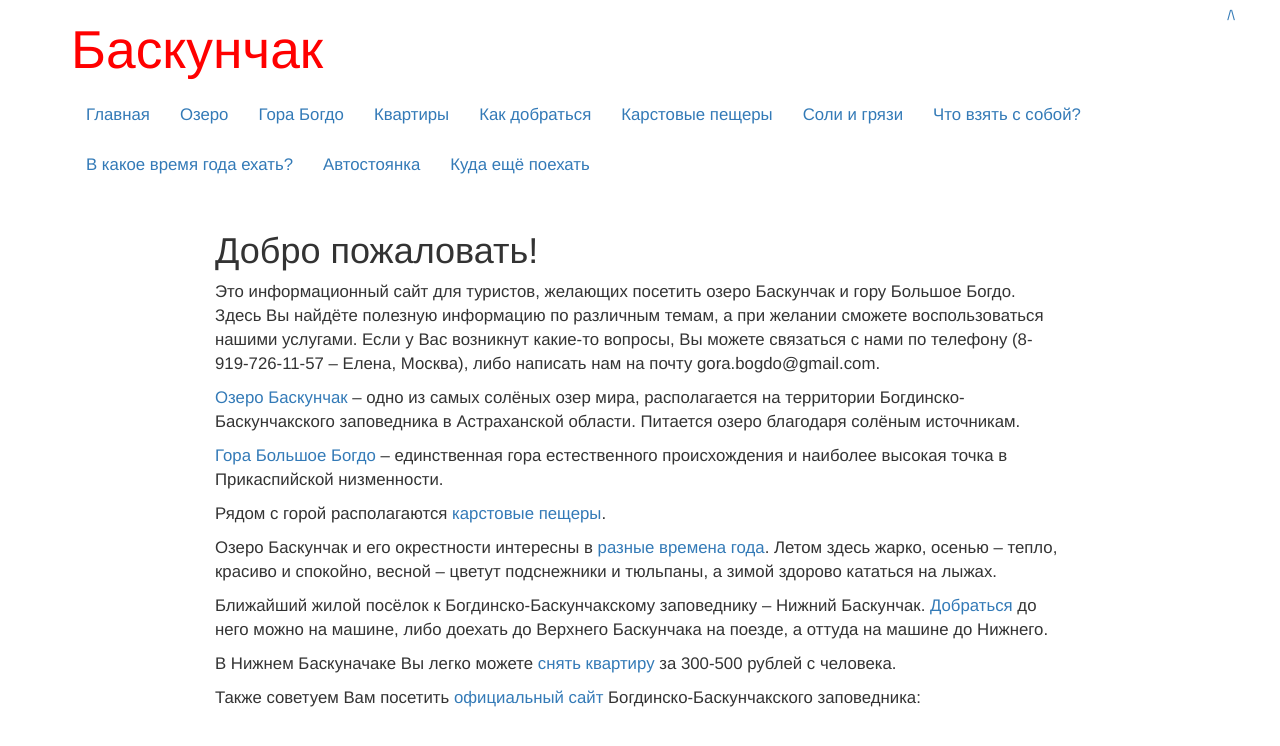
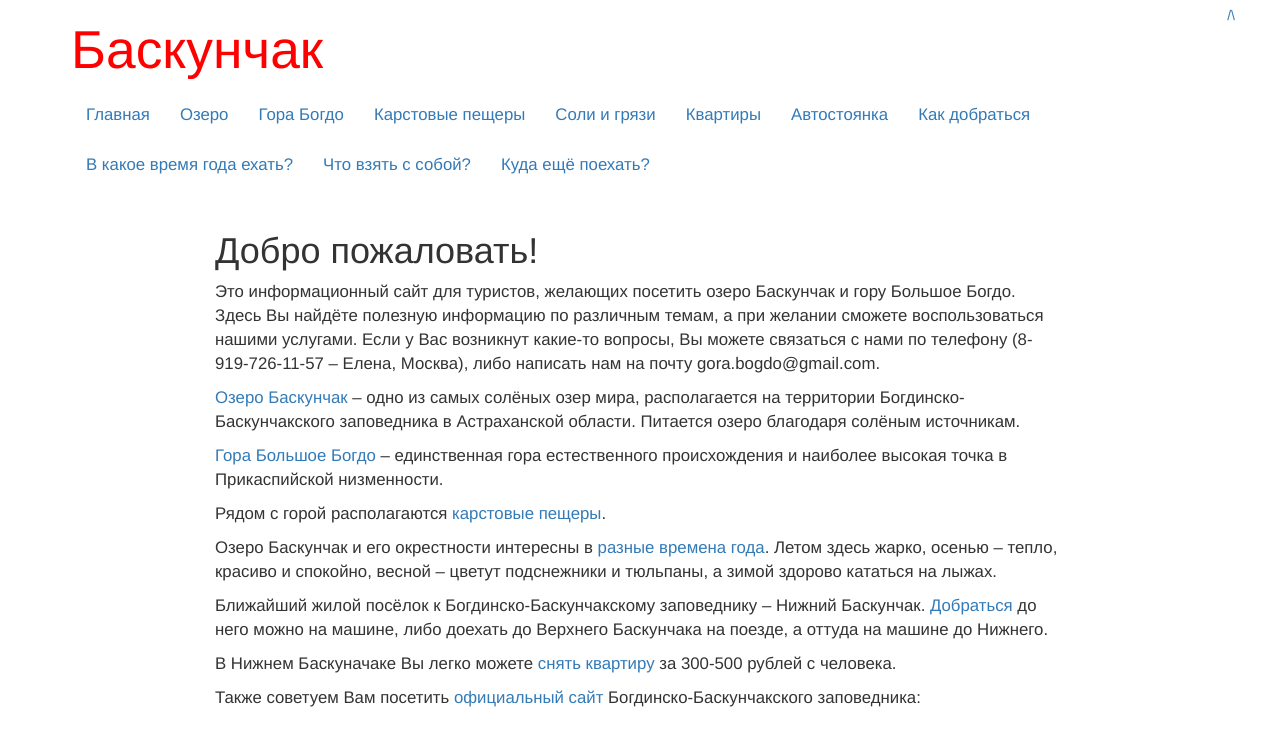
Before and after one commit to Baskunchak/baskunchak.github.io, a Jekyll site: the page built from index.md, in a window 1280 px wide. Shown: the top 746 px of the page. Built offline with Jekyll 4.4.1, drawn with Linux system fonts in a browser that asks for light colours.

```diff
--- a/_layouts/default.html
+++ b/_layouts/default.html
@@ -24,14 +24,14 @@
             <li><a href="index.html">Главная</a></li>
             <li><a href="lake.html">Озеро</a></li>
             <li><a href="mountain.html">Гора Богдо</a></li>
-            <li><a href="flats.html">Квартиры</a></li>
-            <li><a href="way.html">Как добраться</a></li>
             <li><a href="caves.html">Карстовые пещеры</a></li>
             <li><a href="salt.html">Соли и грязи</a></li>
+            <li><a href="flats.html">Квартиры</a></li>
+            <li><a href="auto.html">Автостоянка</a></li>
+            <li><a href="way.html">Как добраться</a></li>
+            <li><a href="season.html">В какое время года ехать?</a></li>
             <li><a href="stuff.html">Что взять с собой?</a></li>
-            <li><a href="season.html">В какое время года ехать?</a></li>
-            <li><a href="auto.html">Автостоянка</a></li>
-            <li><a href="where.html">Куда ещё поехать</a></li>
+            <li><a href="where.html">Куда ещё поехать?</a></li>
           </ul>
         </nav>
       </div>
```
